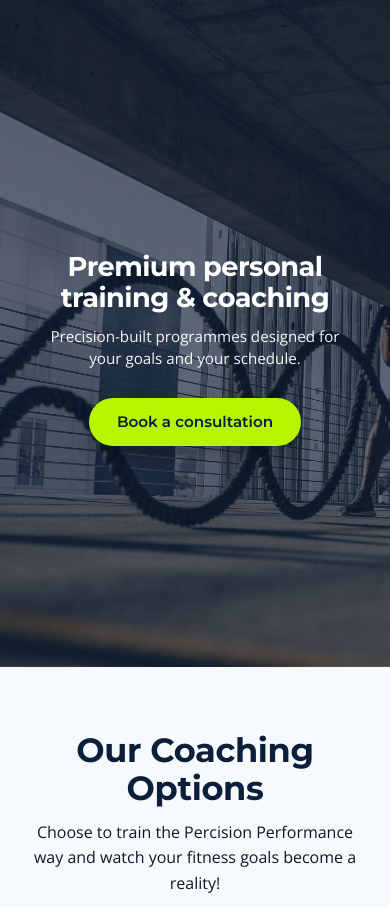
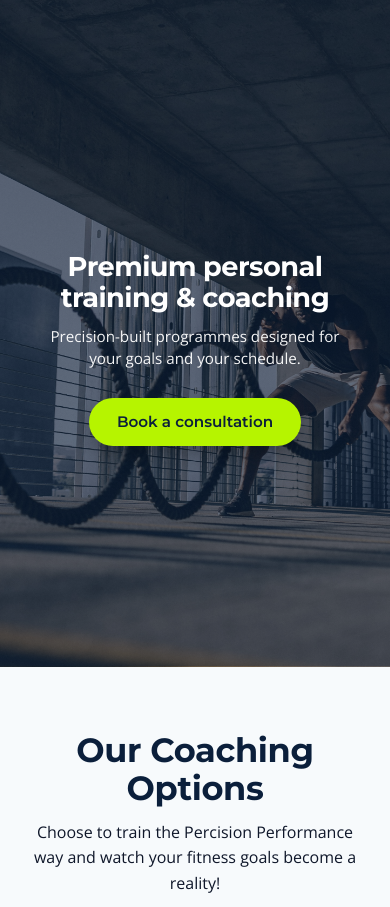
Before and after one commit to moranjohn-95/precision-performance-pt, a Django app: page / in a window 390 px wide. Shown: the part 71-978 px from the top of the page. Run offline with Django 5.2, Linux system fonts and the light colour scheme.

Commit message:
adjust hero image on mobile

```diff
--- a/assets/css/style.css
+++ b/assets/css/style.css
@@ -3017,6 +3017,12 @@ textarea {
 
 /* Mobile (<= 576px) */
 @media (max-width: 576px) {
+    /* Home hero: shift the background focal point right so the athlete
+       stays visible on small screens (desktop remains unchanged). */
+    .home-hero {
+        background-position: 70% center;
+    }
+
     /* Tailored programme: fine-tune exercise text on phones */
     .tailored-programme td:first-child,
     .tailored-programme td:first-child * {
```
